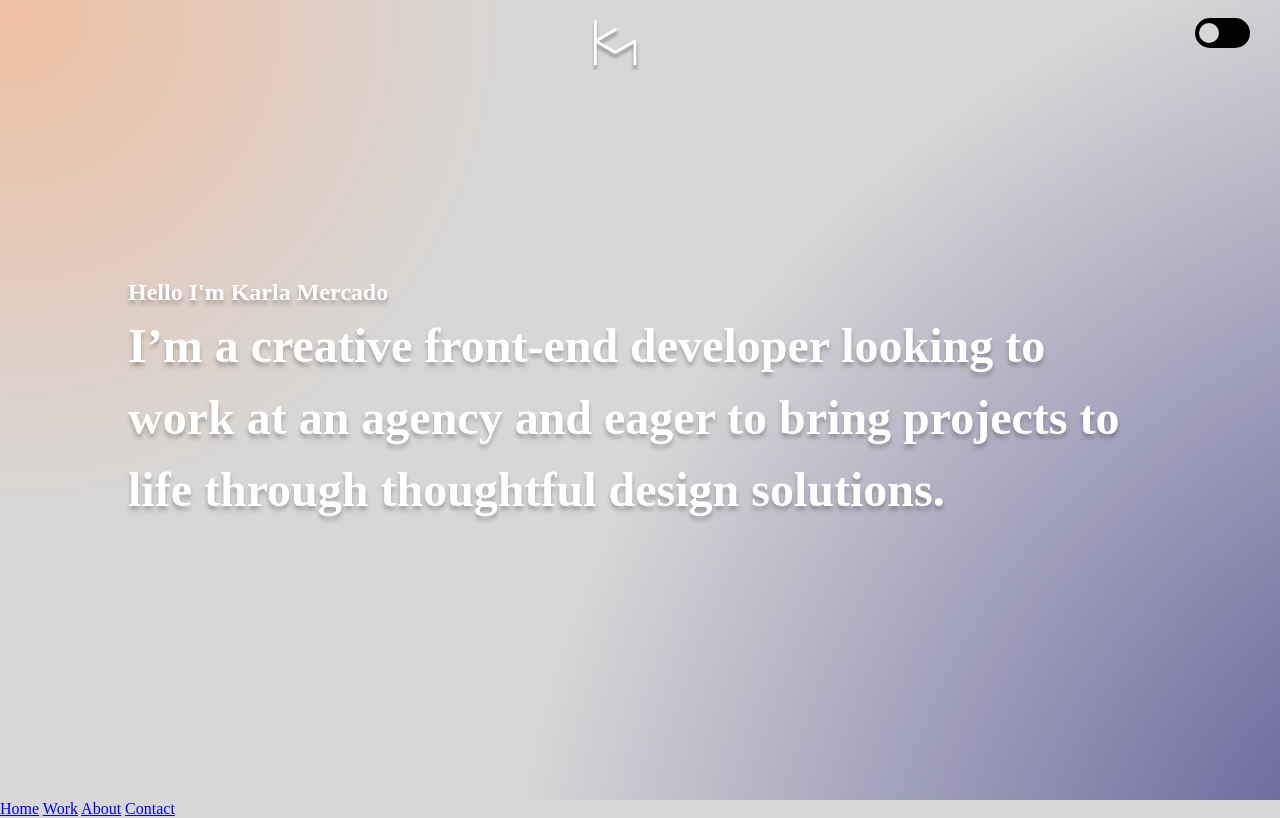
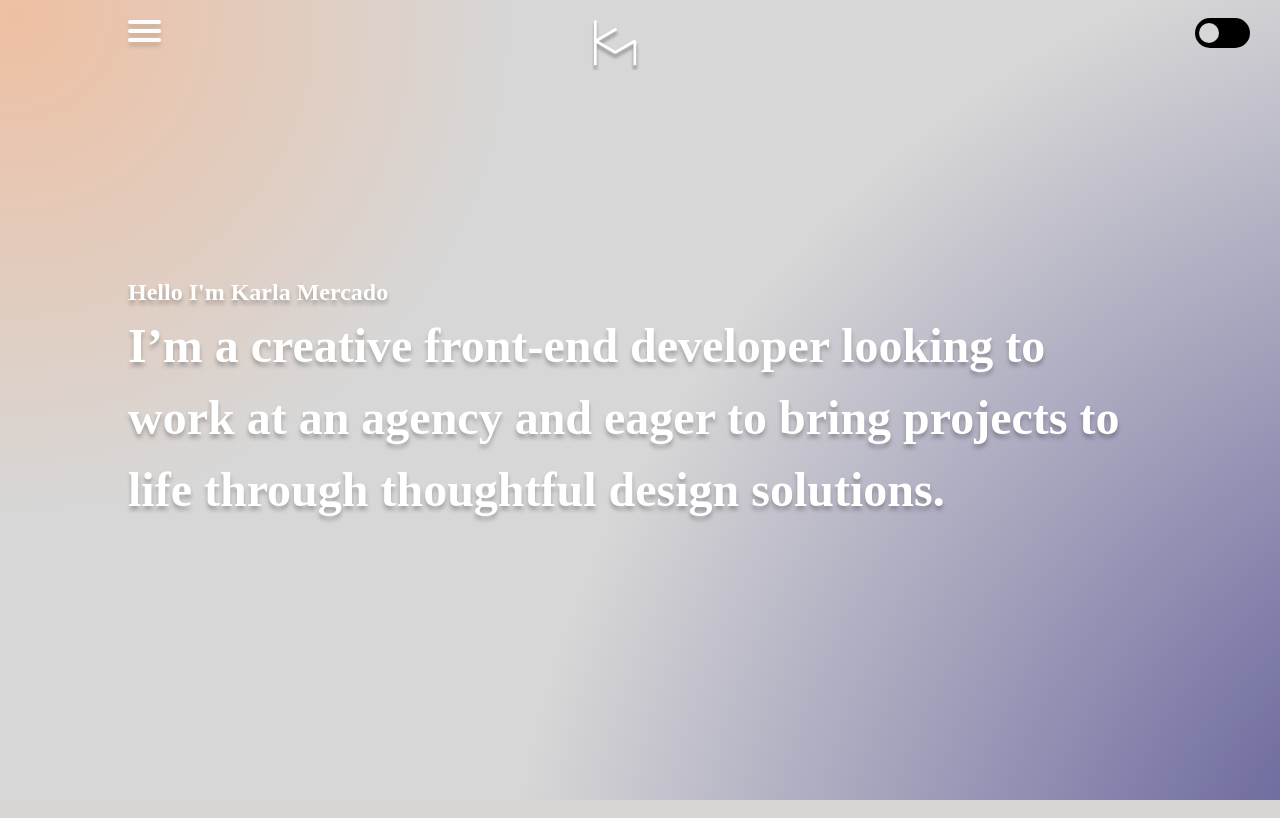
Before and after one commit to karlaem/portfoliov3, a PHP site: page / in a window 1280 px wide; the page is wider, and only the part inside the window is pictured. Run offline with PHP 8.4, Linux system fonts and the light colour scheme; some libraries are stand-ins or nearby versions; some web fonts are replaced.

Commit message:
mainmenu

```diff
--- a/css/style.css
+++ b/css/style.css
@@ -190,6 +190,11 @@ html.transition, html.transition *, html.transition *:before, html.transition *:
     display: none;
   }
 }
+@media (max-width: 1300px) {
+  #menuToggle {
+    display: block;
+  }
+}
 
 #menuToggle a {
   color: #130D6F;
@@ -277,4 +282,34 @@ html.transition, html.transition *, html.transition *:before, html.transition *:
   font-size: 1em;
 }
 
+.leftnav {
+  display: block;
+  position: fixed;
+  left: 9%;
+  top: 20px;
+  letter-spacing: 2px;
+}
+@media (max-width: 1300px) {
+  .leftnav {
+    display: none;
+  }
+}
+.leftnav .menuRegular {
+  font-size: 21px;
+  font-family: "geomanistregular";
+}
+.leftnav .menuRegular a {
+  text-decoration: none;
+  color: white;
+  text-shadow: 0px 4px 4px rgba(0, 0, 0, 0.25);
+  padding: 15px;
+  font-size: 18px;
+}
+.leftnav .menuRegular a:hover {
+  color: #5E72EB;
+}
+.leftnav .menuRegular .active {
+  color: #5E72EB;
+}
+
 /*# sourceMappingURL=style.css.map */
--- a/includes/nav.php
+++ b/includes/nav.php
@@ -39,12 +39,9 @@ $contactActive = (isset($contactActive)) ? $contactActive : "";
 
 <!--main menu-->
 
+
 <div class="leftnav">
     <div class="nav">
-        <!--optimized for seo, adding the logo h1 fist and the the nav-->
-        <div class="logo">
-            <a href="index.php" data-nav="home"><h1>Karla Mercado web developer digital animator and artist</h1></a>
-        </div><!-- .logo -->
         <div class="menuRegular">
             <div class="nav">
                 <a href="index.php" data-nav="home">Home</a>
@@ -55,3 +52,7 @@ $contactActive = (isset($contactActive)) ? $contactActive : "";
         </div>
     </div><!--.nav-->
 </div>
+
+<div class="logo">
+    <a href="index.php" data-nav="home"><h1>Karla Mercado web developer digital animator and artist</h1></a>
+</div><!-- .logo -->
--- a/sass/_mixins.scss
+++ b/sass/_mixins.scss
@@ -4,7 +4,12 @@
     }
 }
 @mixin phone {
-    @media (max-width:800) {
+    @media (max-width:800px) {
+    @content;
+    }
+}
+@mixin ipad {
+    @media (max-width:1300px) {
     @content;
     }
 }
--- a/sass/style.scss
+++ b/sass/style.scss
@@ -173,6 +173,9 @@ html.transition, html.transition *, html.transition *:before, html.transition *:
     @include desktop{
       display: none;
     }
+    @include ipad{
+        display: block;
+    }
   }
   #menuToggle a {
     color: $azuloscuro;
@@ -248,3 +251,32 @@ html.transition, html.transition *, html.transition *:before, html.transition *:
     padding: 10px 0;
     font-size: 1em;
   }
+
+.leftnav{
+  display: block;
+  position: fixed;
+  left: 9%;
+  top: 20px;
+  letter-spacing: 2px;
+
+  @include ipad{
+    display: none;
+  }
+  .menuRegular{
+    font-size: 21px;
+    font-family: $primaryfont;
+    a{
+      text-decoration: none;
+      color: white;
+      text-shadow: 0px 4px 4px rgba(0, 0, 0, 0.25);
+      padding: 15px;
+      font-size: 18px;
+    }
+    a:hover{
+      color: $azul;
+    }
+    .active{
+      color: $azul;
+    }
+  }
+}
```
Also changed, not shown: 1 other file. Lines whose indentation alone changed are shown as unchanged.
